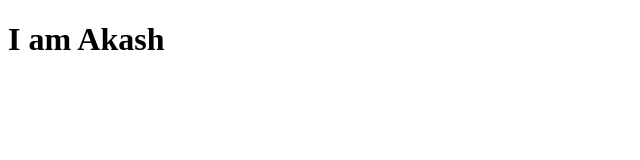
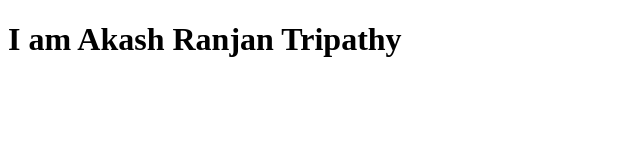
Before and after one commit to akashRanjanT/shoppingcart, a plain HTML site: page index.html in a window 1280 px wide. Shown: the whole page, without its empty margins (0-640 px from the left). Drawn offline with Linux system fonts and the light colour scheme.

Commit message:
Added my full name to index.html

```diff
--- a/index.html
+++ b/index.html
@@ -13,7 +13,7 @@
 
     <body>
         <h1>
-            I am Akash
+            I am Akash Ranjan Tripathy
         </h1>
 
         <script src="script.js"></script>
```
